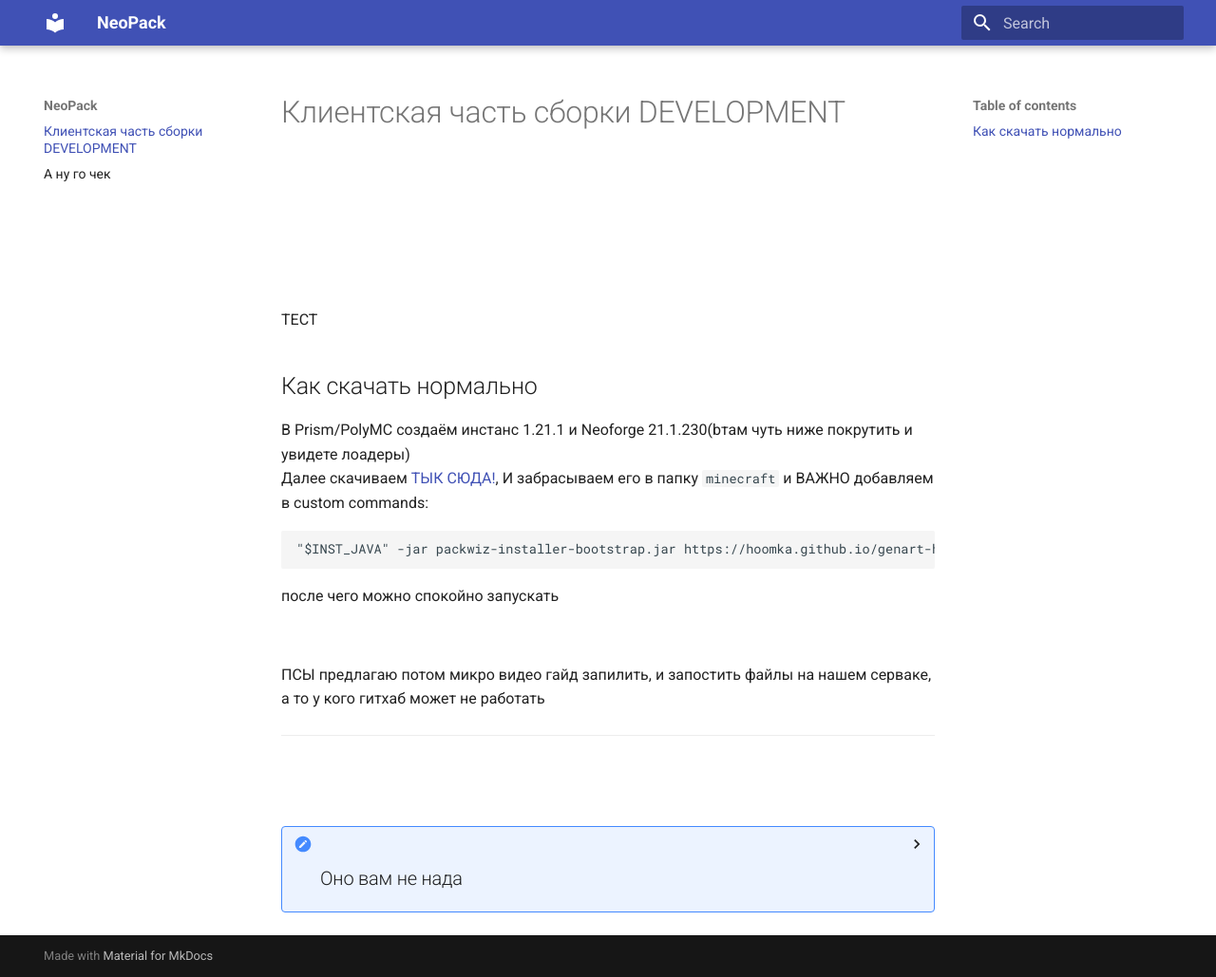
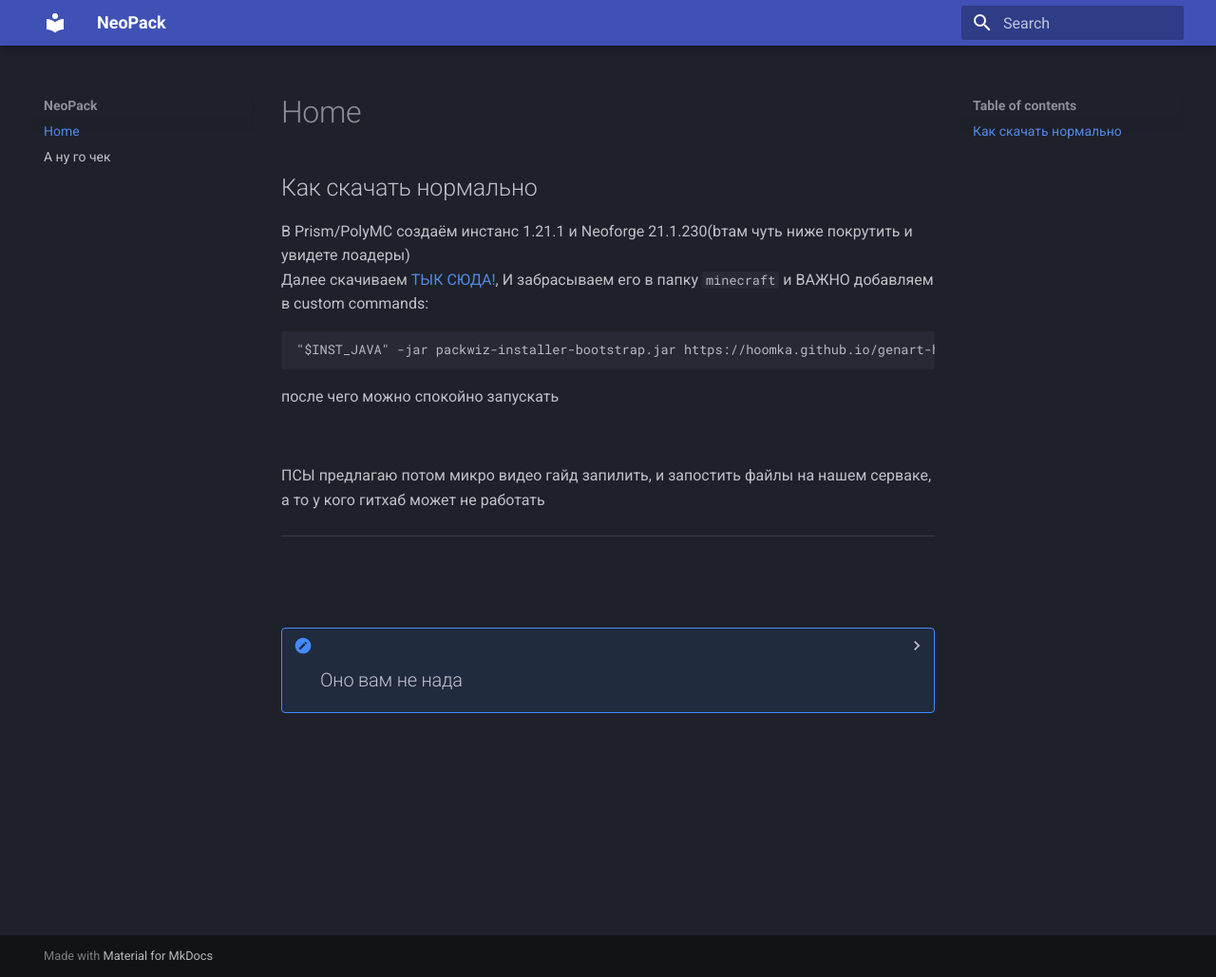
Before and after one commit to HooMkA/genart-homka--create-aerounautic-server, an MkDocs documentation site: the page built from docs/index.md, in a window 1280 px wide and 1029 px high. Shown: the whole window at 95% size. Built offline with MkDocs 1.6.1 and Material for MkDocs 9.7.7, drawn with Linux system fonts in a browser that asks for light colours; some of the changed text lies outside the part shown.

Commit message:
Переборка Сайта в целом чутка изменил инструкцию, и теперь локально хранится паквизовский джарник

````diff
--- a/docker-compose.yml
+++ b/docker-compose.yml
@@ -22,6 +22,7 @@
 
       # packwiz
       - ./minecraft:/srv/pack
+      - ./extras:/srv/extras
 
       # persistent ssl
       - caddy_data:/data
--- a/docs/index.md
+++ b/docs/index.md
@@ -1,12 +1,6 @@
-# Клиентская часть сборки DEVELOPMENT
-<br>
-<br>
-<br>
-
-ТЕСТ
 ## Как скачать нормально
 В Prism/PolyMC создаём инстанс 1.21.1 и Neoforge 21.1.230(bтам чуть ниже покрутить и увидете лоадеры)
-Далее скачиваем [ТЫК СЮДА!](https://github.com/packwiz/packwiz-installer-bootstrap/releases/download/v0.0.3/packwiz-installer-bootstrap.jar), И забрасываем его в папку `minecraft` и ВАЖНО добавляем в custom commands:
+Далее скачиваем [ТЫК СЮДА!](https://pack.jolly-roger.digital/extras/packwiz-installer-bootstrap.jar), И забрасываем его в папку `minecraft` и ВАЖНО добавляем в custom commands:
 ```env
 "$INST_JAVA" -jar packwiz-installer-bootstrap.jar https://hoomka.github.io/genart-homka--create-aerounautic-server/minecraft/pack.toml
 ```
@@ -23,7 +17,7 @@
 <details>
 <summary><h2>Оно вам не нада</h2></summary>
 
-### Если есть **git** то:
+<h3> Если есть **git** то: </h3>
 ```bash
 git clone --branch dev-client --single-branch git@github.com:HooMkA/genart-homka--create-aerounautic-server.git
 ```
@@ -31,7 +25,7 @@
 
 <br>
 
-### Если лень
+<h3> Если лень </h3>
 То заходи в релизы. Качай mrcpak и потом импортишь в лаунчере своём
 
 </details>
--- a/mkdocs.yml
+++ b/mkdocs.yml
@@ -3,5 +3,8 @@
 theme:
   name: material
 
+  palette:
+      scheme: slate
+
 docs_dir: docs
 site_dir: site
````
Also changed, not shown: 1 other file.
